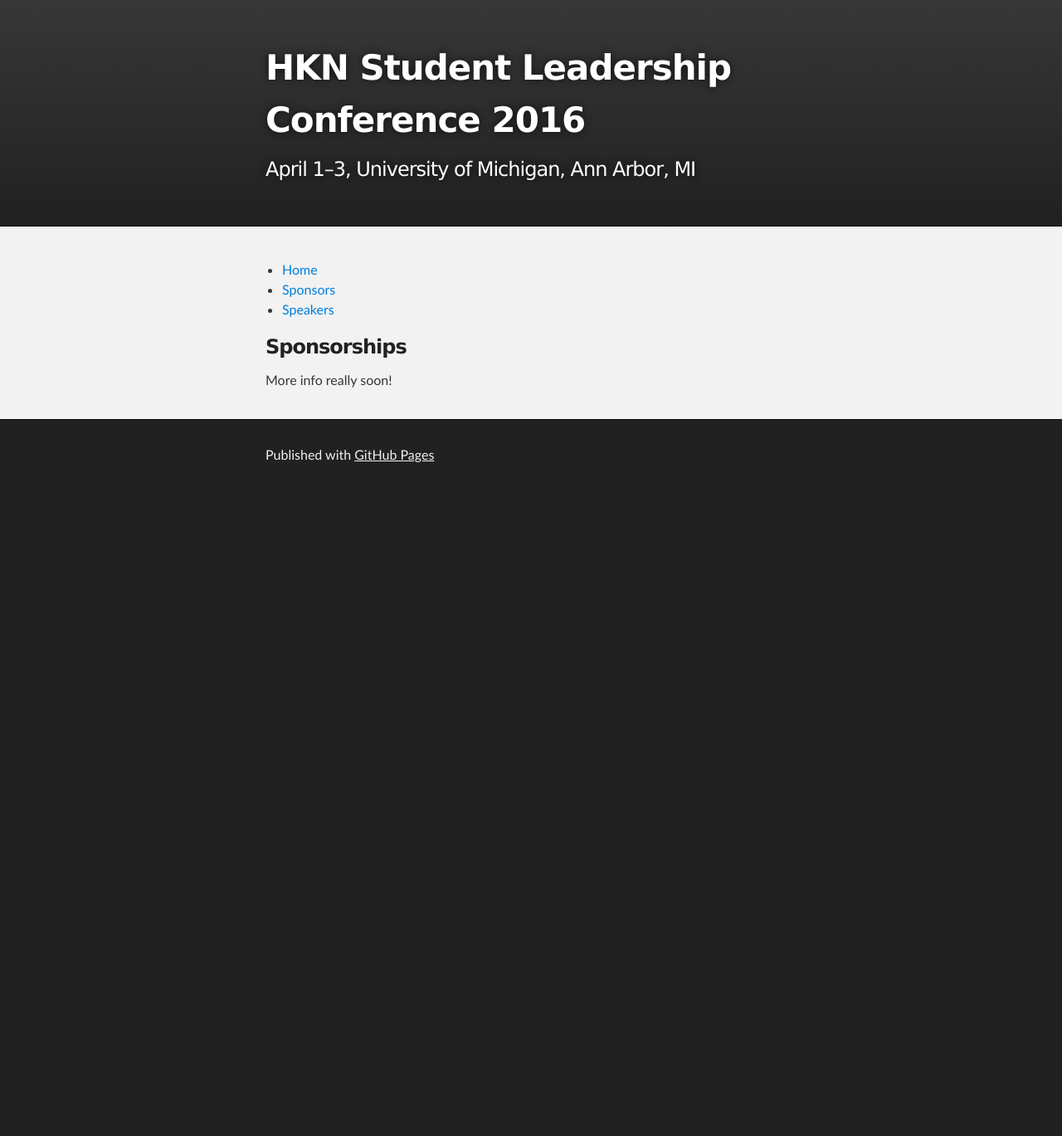
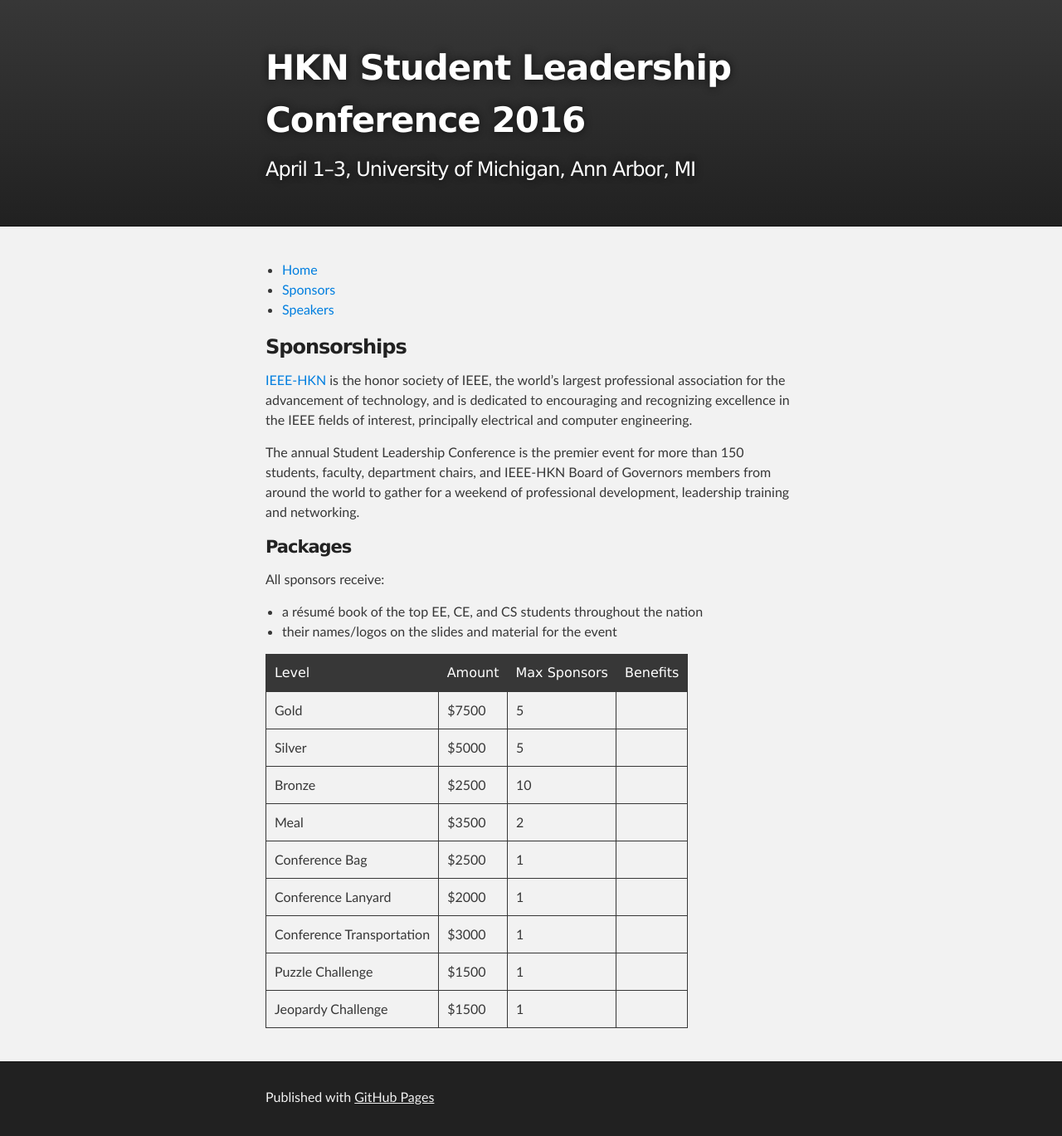
Before and after one commit to hkncon2016/hkncon2016.github.io, a Jekyll site: the page built from sponsors/index.md, in a window 1280 px wide. Shown: the whole page at 83% size. Built offline with Jekyll 4.4.1, drawn with Linux system fonts in a browser that asks for light colours; before the commit the page ends 900 px from its top, so only the background shows below that.

Commit message:
add basic sponsor info

```diff
--- a/sponsors/index.md
+++ b/sponsors/index.md
@@ -4,4 +4,23 @@
 ---
 
 ### Sponsorships
-More info really soon!
+[IEEE-HKN](http://hkn.org/) is the honor society of IEEE, the world's largest professional association for the advancement of technology, and is dedicated to encouraging and recognizing excellence in the IEEE fields of interest, principally electrical and computer engineering.
+
+The annual Student Leadership Conference is the premier event for more than 150 students, faculty, department chairs, and IEEE-HKN Board of Governors members from around the world to gather for a weekend of professional development, leadership training and networking.
+
+#### Packages
+All sponsors receive:
+ - a résumé book of the top EE, CE, and CS students throughout the nation
+ - their names/logos on the slides and material for the event
+
+| Level                     | Amount | Max Sponsors | Benefits                                |
+|---------------------------|--------|--------------|-----------------------------------------|
+| Gold                      | $7500  | 5            |                                         |
+| Silver                    | $5000  | 5            |                                         |
+| Bronze                    | $2500  | 10           |                                         |
+| Meal                      | $3500  | 2            |                                         |
+| Conference Bag            | $2500  | 1            |                                         |
+| Conference Lanyard        | $2000  | 1            |                                         |
+| Conference Transportation | $3000  | 1            |                                         |
+| Puzzle Challenge          | $1500  | 1            |   |
+| Jeopardy Challenge        | $1500  | 1            |   |
```
